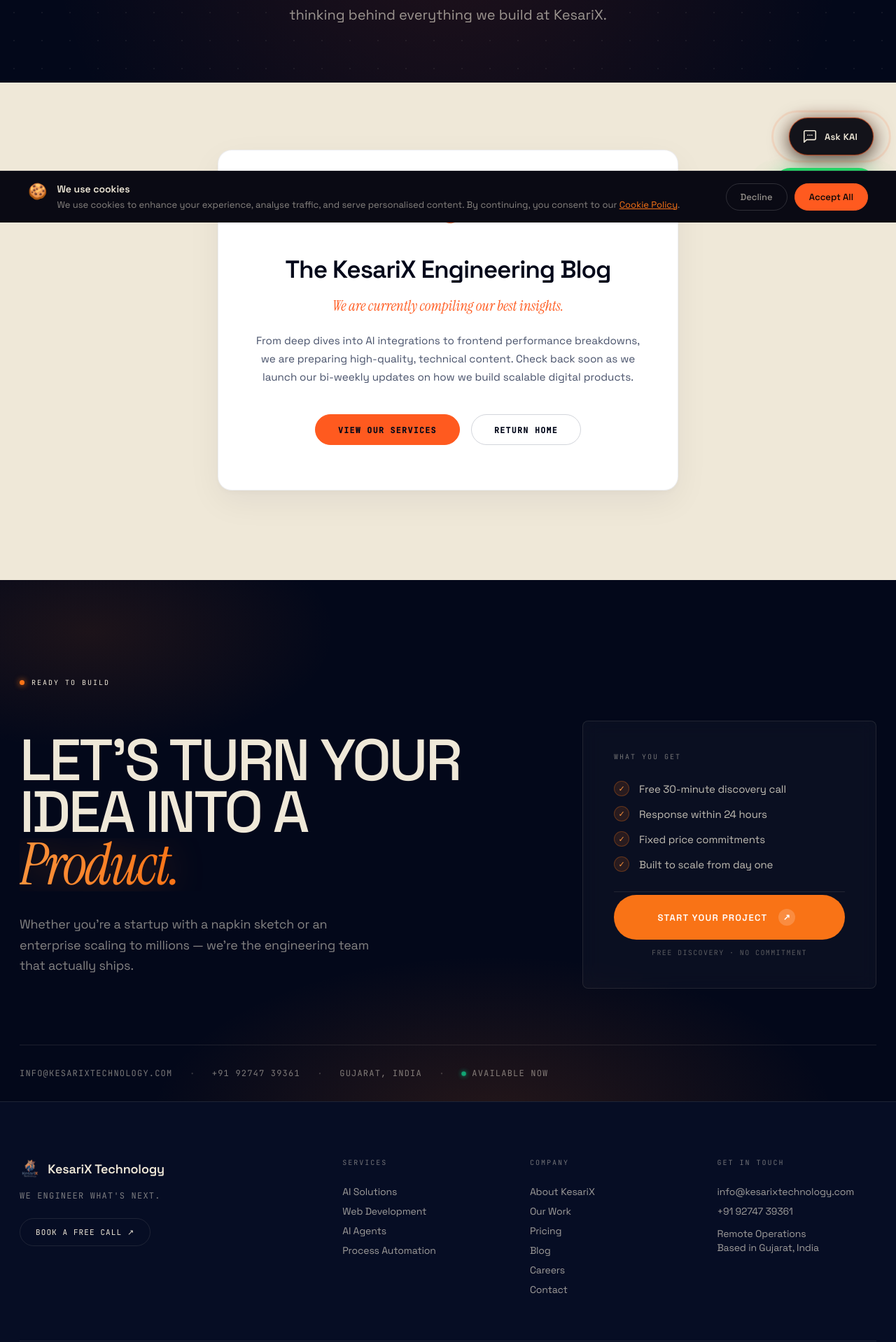
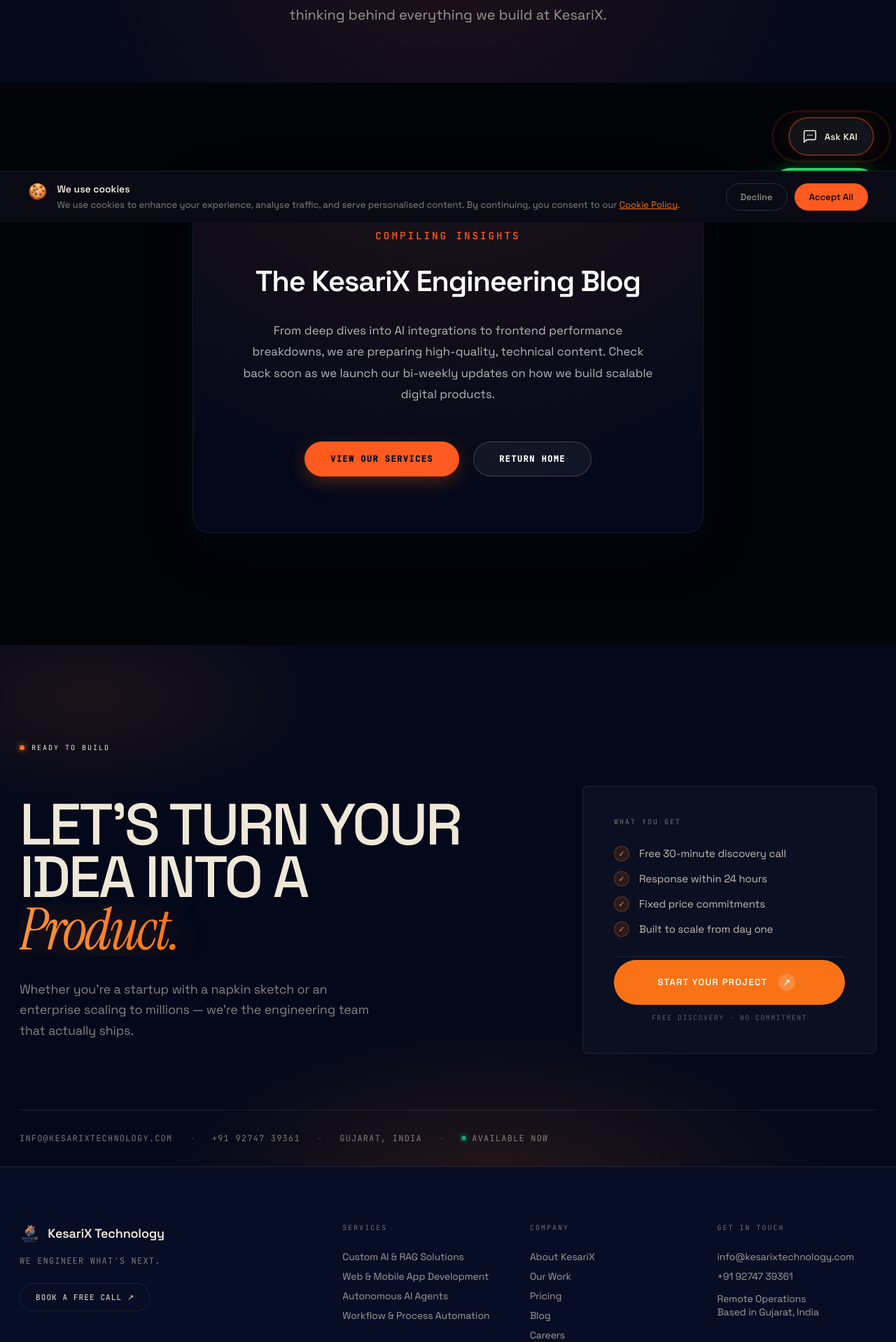
Before and after one commit to KesariX/KesariX-Technology, a React (Vite) app: page /blog in a window 1280 px wide. Shown: the part 482-2400 px from the top of the page at 70% size. Built offline with nearby package versions, Linux system fonts and the light colour scheme.

Commit message:
feat: complete service renaming, hide blog section, and update Our Work portfolio

```diff
--- a/src/components/Blog/Blog.css
+++ b/src/components/Blog/Blog.css
@@ -391,91 +391,99 @@
   }
 }
 
-/* ── Compiling State ── */
 .bl-compiling-section {
-  background: var(--bone);
-  padding: 6rem 5% 8rem;
+  background: var(--bg-void);
+  padding: 8rem 5% 10rem;
   display: flex;
   justify-content: center;
   align-items: center;
 }
 
 .bl-compiling-card {
-  max-width: 680px;
-  background: #ffffff;
-  border: 1px solid rgba(10, 23, 56, 0.07);
-  border-radius: 20px;
-  padding: 4rem 3rem;
+  max-width: 760px;
+  background: var(--ink-deep);
+  border: 1px solid rgba(255, 255, 255, 0.08);
+  border-radius: 24px;
+  padding: 5rem 4rem;
   text-align: center;
   box-shadow:
-    0 4px 6px rgba(10, 23, 56, 0.02),
-    0 16px 48px rgba(10, 23, 56, 0.06);
+    0 24px 80px rgba(10, 23, 56, 0.15),
+    inset 0 1px 0 rgba(255, 255, 255, 0.1);
   display: flex;
   flex-direction: column;
   align-items: center;
-  gap: 1.5rem;
+  gap: 1.8rem;
+  position: relative;
+  overflow: hidden;
   opacity: 0;
   visibility: hidden;
 }
 
-.bl-compiling-icon {
-  font-size: 2.5rem;
-  color: var(--saffron);
-  animation: spinSlow 8s linear infinite;
-  display: inline-block;
-  margin-bottom: 0.5rem;
-}
-
-@keyframes spinSlow {
-  from { transform: rotate(0deg); }
-  to { transform: rotate(360deg); }
+.bl-compiling-glow {
+  position: absolute;
+  top: -50%;
+  left: -50%;
+  width: 200%;
+  height: 200%;
+  background: radial-gradient(circle at 50% 0%, rgba(255, 107, 0, 0.15), transparent 60%);
+  pointer-events: none;
+  z-index: 0;
 }
 
 .bl-compiling-title {
-  font-size: 2.2rem;
+  font-size: 2.6rem;
   font-weight: 600;
-  color: var(--ink-deep);
+  color: #ffffff;
   margin: 0;
   letter-spacing: -0.03em;
+  position: relative;
+  z-index: 1;
 }
 
 .bl-compiling-sub {
-  font-family: var(--f-serif);
-  font-style: italic;
-  font-size: 1.3rem;
+  font-family: var(--f-mono);
+  font-size: 0.9rem;
+  text-transform: uppercase;
+  letter-spacing: 0.2em;
   color: var(--saffron);
-  font-weight: 400;
-  margin: -0.5rem 0 0 0;
+  font-weight: 500;
+  margin: 0;
+  position: relative;
+  z-index: 1;
 }
 
 .bl-compiling-text {
-  font-size: 0.95rem;
-  line-height: 1.7;
-  color: var(--ink);
-  opacity: 0.75;
+  font-size: 1.05rem;
+  line-height: 1.8;
+  color: rgba(255, 255, 255, 0.7);
   margin: 0;
-  max-width: 560px;
+  max-width: 600px;
+  position: relative;
+  z-index: 1;
 }
 
 .bl-compiling-ctas {
   display: flex;
-  gap: 1rem;
-  margin-top: 1rem;
+  gap: 1.25rem;
+  margin-top: 1.5rem;
   justify-content: center;
   width: 100%;
+  position: relative;
+  z-index: 1;
 }
 
 .bl-compiling-btn {
-  padding: 0.85rem 2rem;
+  padding: 1rem 2.25rem;
   border-radius: 999px;
   font-family: var(--f-mono);
-  font-size: 0.72rem;
+  font-size: 0.75rem;
   text-transform: uppercase;
   letter-spacing: 0.12em;
   font-weight: 600;
   text-decoration: none;
-  transition: background 0.25s, transform 0.25s, color 0.25s, border-color 0.25s;
+  transition: all 0.3s cubic-bezier(0.22, 1, 0.36, 1);
   cursor: pointer;
+  backdrop-filter: blur(10px);
 }
 
 .bl-compiling-btn:active {
@@ -486,46 +494,52 @@
   background: var(--saffron);
   color: var(--ink-deep);
   border: 1px solid var(--saffron);
+  box-shadow: 0 8px 24px rgba(255, 107, 0, 0.25);
 }
 
 .bl-compiling-btn--primary:hover {
-  background: var(--ink-deep);
-  color: var(--bone);
-  border-color: var(--ink-deep);
+  background: #ff8533;
+  border-color: #ff8533;
+  transform: translateY(-3px);
+  box-shadow: 0 12px 32px rgba(255, 107, 0, 0.35);
 }
 
 .bl-compiling-btn--secondary {
-  background: transparent;
-  color: var(--ink-deep);
-  border: 1px solid rgba(10, 23, 56, 0.18);
+  background: rgba(255, 255, 255, 0.05);
+  color: #ffffff;
+  border: 1px solid rgba(255, 255, 255, 0.2);
 }
 
 .bl-compiling-btn--secondary:hover {
-  border-color: var(--saffron);
-  color: var(--saffron);
+  background: rgba(255, 255, 255, 0.1);
+  border-color: rgba(255, 255, 255, 0.3);
+  transform: translateY(-3px);
 }
 
 @media (max-width: 720px) {
+  .bl-compiling-section {
+    padding: 6rem 5% 8rem;
+  }
   .bl-compiling-card {
-    padding: 3rem 1.5rem;
-    gap: 1.25rem;
+    padding: 4rem 2rem;
+    gap: 1.5rem;
   }
   .bl-compiling-title {
-    font-size: 1.8rem;
+    font-size: 2rem;
   }
   .bl-compiling-sub {
-    font-size: 1.15rem;
+    font-size: 0.8rem;
   }
   .bl-compiling-text {
-    font-size: 0.88rem;
+    font-size: 0.95rem;
   }
   .bl-compiling-ctas {
     flex-direction: column;
-    gap: 0.75rem;
+    gap: 1rem;
   }
   .bl-compiling-btn {
     width: 100%;
     text-align: center;
-    padding: 0.8rem 1rem;
+    padding: 1rem 1.5rem;
   }
 }
--- a/src/components/Blog/Blog.jsx
+++ b/src/components/Blog/Blog.jsx
@@ -163,10 +163,10 @@ export default function Blog() {
         </section>
       ) : (
         <section className="bl-compiling-section">
-          <div className="bl-compiling-card">
-            <span className="bl-compiling-icon" aria-hidden="true">◎</span>
+          <div className="bl-compiling-card bl-fade-up">
+            <div className="bl-compiling-glow"></div>
+            <h3 className="bl-compiling-sub">Compiling Insights</h3>
             <h2 className="bl-compiling-title">The KesariX Engineering Blog</h2>
-            <h3 className="bl-compiling-sub">We are currently compiling our best insights.</h3>
             <p className="bl-compiling-text">
               From deep dives into AI integrations to frontend performance breakdowns, we are preparing high-quality, technical content. Check back soon as we launch our bi-weekly updates on how we build scalable digital products.
             </p>
--- a/src/components/ChatBot/ChatBot.jsx
+++ b/src/components/ChatBot/ChatBot.jsx
@@ -11,13 +11,13 @@ const KNOWLEDGE = [
     quick: ['Our Services', 'Pricing', 'Get Started'],
   },
   {
-    patterns: ['service', 'offer', 'capabilities', 'build', 'neural', 'product engineering', 'agentic', 'workflow', 'what do'],
-    reply: 'We offer four specialized services:<br><br>🧠 <b>Neural Architecture</b> — Custom LLMs & RAG systems<br>⚙️ <b>Product Engineering</b> — React & Node.js platforms<br>🤖 <b>Agentic Systems</b> — Autonomous AI agents<br>🔄 <b>Workflow Engines</b> — Process automation<br><br>Which area interests you?',
-    quick: ['Agentic Systems', 'Neural Architecture', 'Pricing'],
+    patterns: ['service', 'offer', 'capabilities', 'build', 'custom ai', 'rag', 'web development', 'mobile development', 'app', 'agent', 'workflow', 'automation', 'what do'],
+    reply: 'We offer four specialized services:<br><br>🧠 <b>Custom AI & RAG Solutions</b> — Custom LLMs & knowledge bases<br>⚙️ <b>Web & Mobile App Development</b> — High-performance platforms<br>🤖 <b>Autonomous AI Agents</b> — Self-running digital workers<br>🔄 <b>Workflow & Process Automation</b> — Seamless tool integrations<br><br>Which area interests you?',
+    quick: ['AI Agents', 'AI & RAG Solutions', 'Pricing'],
   },
   {
-    patterns: ['agent', 'agentic', 'autonomous', 'chatbot', 'bot'],
-    reply: 'Our <b>Agentic Systems</b> service deploys intelligent agents that perceive, reason, and act within your ecosystem.<br><br>We build:<br>• Customer Support Bots<br>• Sales Intelligence Agents<br>• Knowledge Base Assistants<br>• E-commerce Concierges<br>• Custom multi-agent pipelines<br><br>Want to explore a specific use case?',
+    patterns: ['agent', 'agents', 'autonomous', 'chatbot', 'bot'],
+    reply: 'Our <b>Autonomous AI Agents</b> service deploys intelligent agents that perceive, reason, and act within your ecosystem.<br><br>We build:<br>• Customer Support Bots<br>• Sales Intelligence Agents<br>• Knowledge Base Assistants<br>• E-commerce Concierges<br>• Custom multi-agent pipelines<br><br>Want to explore a specific use case?',
     quick: ['Bot Types', 'Book a Call', 'Pricing'],
   },
   {
@@ -57,9 +57,9 @@ const FALLBACK_QUICK = ['Our Services', 'Pricing', 'Contact Us']
 
 const NAV_MAP = {
   'Our Services': '/#capabilities',
-  'Agentic Systems': '/service/agentic-systems',
-  'Neural Architecture': '/service/neural-architecture',
-  'Bot Types': '/service/agentic-systems',
+  'AI Agents': '/service/autonomous-ai-agents',
+  'AI & RAG Solutions': '/service/custom-ai-rag-solutions',
+  'Bot Types': '/service/autonomous-ai-agents',
   'View Pricing': '/pricing',
   'Pricing': '/pricing',
   'View Our Work': '/work',
--- a/src/components/Contact/Contact.jsx
+++ b/src/components/Contact/Contact.jsx
@@ -11,11 +11,11 @@ const CHECKLIST = [
 ]
 
 const FOOTER_SERVICES = [
-  { name: 'AI Solutions', link: '/service/neural-architecture' },
-  { name: 'Web Development', link: '/service/product-engineering' },
+  { name: 'Custom AI & RAG Solutions', link: '/service/custom-ai-rag-solutions' },
+  { name: 'Web & Mobile App Development', link: '/service/web-mobile-app-development' },
 
-  { name: 'AI Agents', link: '/service/agentic-systems' },
-  { name: 'Process Automation', link: '/service/workflow-engines' },
+  { name: 'Autonomous AI Agents', link: '/service/autonomous-ai-agents' },
+  { name: 'Workflow & Process Automation', link: '/service/workflow-process-automation' },
 ]
 const FOOTER_COMPANY = [
   { name: 'About KesariX', link: '/about' },
--- a/src/components/Nav/Nav.jsx
+++ b/src/components/Nav/Nav.jsx
@@ -70,11 +70,11 @@ export default function Nav() {
               Services <span className={`nav__arrow ${isServicesOpen ? 'nav__arrow--open' : ''}`}>▾</span>
             </button>
             <div className={`nav__submenu ${isServicesOpen ? 'nav__submenu--open' : ''}`}>
-              <a href="/service/neural-architecture" onClick={closeAll}>Neural Architecture</a>
-              <a href="/service/product-engineering" onClick={closeAll}>Product Engineering</a>
+              <a href="/service/custom-ai-rag-solutions" onClick={closeAll}>Custom AI & RAG Solutions</a>
+              <a href="/service/web-mobile-app-development" onClick={closeAll}>Web & Mobile App Development</a>
 
-              <a href="/service/agentic-systems" onClick={closeAll}>Agentic Systems</a>
-              <a href="/service/workflow-engines" onClick={closeAll}>Workflow Engines</a>
+              <a href="/service/autonomous-ai-agents" onClick={closeAll}>Autonomous AI Agents</a>
+              <a href="/service/workflow-process-automation" onClick={closeAll}>Workflow & Process Automation</a>
             </div>
           </div>
           <a href="/work">Our Work</a>
@@ -113,11 +113,11 @@ export default function Nav() {
           <div className="nav__drawer-sections">
             <div className="nav__drawer-section">
               <div className="nav__drawer-label">Services</div>
-              <a href="/service/neural-architecture" onClick={closeMobile}>Neural Architecture</a>
-              <a href="/service/product-engineering" onClick={closeMobile}>Product Engineering</a>
+              <a href="/service/custom-ai-rag-solutions" onClick={closeMobile}>Custom AI & RAG Solutions</a>
+              <a href="/service/web-mobile-app-development" onClick={closeMobile}>Web & Mobile App Development</a>
 
-              <a href="/service/agentic-systems" onClick={closeMobile}>Agentic Systems</a>
-              <a href="/service/workflow-engines" onClick={closeMobile}>Workflow Engines</a>
+              <a href="/service/autonomous-ai-agents" onClick={closeMobile}>Autonomous AI Agents</a>
+              <a href="/service/workflow-process-automation" onClick={closeMobile}>Workflow & Process Automation</a>
             </div>
             <div className="nav__drawer-section">
               <div className="nav__drawer-label">Company</div>
--- a/src/components/OurWork/OurWork.jsx
+++ b/src/components/OurWork/OurWork.jsx
@@ -14,9 +14,9 @@ const PROJECTS = [
       { value: '500+', label: 'Calls / Day' },
       { value: '<1s', label: 'Response Time' },
     ],
-    image: 'https://images.unsplash.com/photo-1485827404703-89b55fcc595e?auto=format&fit=crop&q=80&w=1200',
-    link: '/#contact',
-    ctaText: 'View Case Study ↗',
+    image: '/our work/ai_voice_bot_automation.png',
+    link: '/contact',
+    ctaText: 'Inquire Now ↗',
   },
   {
     id: 2,
@@ -156,9 +156,9 @@ export default function OurWork() {
   return (
     <div className="ow-page" ref={pageRef}>
       <SEO
-        title="Our Work & Case Studies | Portfolio"
+        title="Our Work & Portfolio | KesariX"
         description="Explore our portfolio of AI automation, enterprise web development, and digital transformation projects delivered globally."
-        keywords="Web Development Portfolio, AI Development Case Studies, Software Company Portfolio, Best Web Development Company, Custom Software Development"
+        keywords="Web Development Portfolio, AI Development Portfolio, Software Company Portfolio, Best Web Development Company, Custom Software Development"
         canonicalUrl="/work"
       />
 
@@ -174,7 +174,7 @@ export default function OurWork() {
           </div>
           <span className="ow-eyebrow">
             <span className="ow-eyebrow-dot"></span>
-            Case Studies
+            Selected Works
           </span>
           <h1 className="ow-hero-title">
             We Let The <br />
@@ -184,14 +184,14 @@ export default function OurWork() {
             We build real-world AI systems and high-performance websites — from voice automation to conversion-focused platforms.
           </p>
           <div className="ow-hero-ctas">
-            <a href="/#contact" className="ow-cta ow-cta--primary">Start a Project ↗</a>
+            <a href="/contact" className="ow-cta ow-cta--primary">Start a Project ↗</a>
             <a href="https://projects.kesarixtechnology.com/" target="_blank" rel="noopener noreferrer" className="ow-cta ow-cta--secondary">View All Work ↗</a>
           </div>
         </div>
       </section>
 
-      {/* ── CASE STUDIES ── */}
-      <section className="ow-section ow-cases ow-dark" id="case-studies">
+      {/* ── PORTFOLIO ── */}
+      <section className="ow-section ow-cases ow-dark" id="portfolio">
         <div className="ow-cases__bg-dots"></div>
 
         {/* Section header */}
@@ -203,7 +203,7 @@ export default function OurWork() {
             </span>
           </h2>
           <p className="ow-section-desc">
-            Every case study below is a production system shipped to real clients — measured by real outcomes.
+            Every project below is a production system shipped to real clients — measured by tangible business outcomes.
           </p>
         </div>
 
@@ -246,7 +246,7 @@ export default function OurWork() {
                   <div className="ow-card__overlay"></div>
                   <span className="ow-card__tag">{project.category}</span>
                   <a href={project.link} target={project.previewUrl ? "_blank" : "_self"} rel={project.previewUrl ? "noopener noreferrer" : ""} className="ow-card__cta">
-                    {project.ctaText || 'View Case Study ↗'}
+                    {project.ctaText || 'View Project ↗'}
                   </a>
                   {project.previewUrl && (
                     <a href={project.link} target="_blank" rel="noopener noreferrer" style={{ position: 'absolute', top: 0, left: 0, width: '100%', height: '100%', zIndex: 1 }} aria-label={`Visit ${project.title}`}></a>
@@ -268,8 +268,8 @@ export default function OurWork() {
             ))
           ) : (
             <div className="ow-empty">
-              <span className="ow-empty__icon">◎</span>
-              <p>No case studies in this category yet — more coming soon.</p>
+              <div className="ow-empty__glow"></div>
+              <p className="ow-empty__text">No projects in this category yet — more coming soon.</p>
             </div>
           )}
         </div>
--- a/src/components/Services/AutonomousAiAgents.jsx
+++ b/src/components/Services/AutonomousAiAgents.jsx
@@ -1,7 +1,7 @@
 import { useRef, useLayoutEffect } from 'react'
 import gsap from 'gsap'
 import ScrollTrigger from 'gsap/ScrollTrigger'
-import './AgenticSystems.css'
+import './AutonomousAiAgents.css'
 import SEO from '../SEO/SEO'
 
 const BOT_TYPES = [
@@ -79,12 +79,12 @@ const AS_FAQS = [
 const AS_BREADCRUMBS = [
   { name: 'Home', url: '/' },
   { name: 'Services', url: '/#capabilities' },
-  { name: 'Agentic Systems & AI Automation', url: '/service/agentic-systems' },
+  { name: 'Autonomous AI Agents', url: '/service/autonomous-ai-agents' },
 ]
 
 const AS_RATING = { ratingValue: '4.9', reviewCount: '35', bestRating: '5' }
 
-export default function AgenticSystems() {
+export default function AutonomousAiAgents() {
   const sectionRef = useRef(null)
 
   useLayoutEffect(() => {
@@ -146,7 +146,7 @@ export default function AgenticSystems() {
         title="AI Agent Development Company India — Custom Autonomous AI Systems"
         description="KesariX Technology builds production AI agents that handle customer support, sales follow-up, lead qualification, HR automation, and complex multi-step workflows 24/7. Custom AI agent development using LangGraph, CrewAI, n8n, and OpenAI."
         keywords="AI Agent Development India, Custom AI Agents, AI Automation Agency India, Agentic Systems, LangGraph Development, CrewAI Development, n8n Automation, Make Automation, Zapier Integration, CRM Automation AI, Sales AI Agent, Customer Support AI, WhatsApp AI Bot, Multi-Agent System, Autonomous AI Workflow, AI Chatbot Development India, Workflow Automation India"
-        canonicalUrl="/service/agentic-systems"
+        canonicalUrl="/service/autonomous-ai-agents"
         isServicePage={true}
         breadcrumbs={AS_BREADCRUMBS}
         faqs={AS_FAQS}
@@ -163,11 +163,11 @@ export default function AgenticSystems() {
             <span className="as-hero__breadcrumb-sep">/</span>
             <a href="/#capabilities">Services</a>
             <span className="as-hero__breadcrumb-sep">/</span>
-            <span>Agentic Systems</span>
+            <span>Autonomous AI Agents</span>
           </div>
           <span className="as-eyebrow">
             <span className="as-eyebrow-dot"></span>
-            Agentic Systems
+            Autonomous AI Agents
           </span>
           <h1 className="as-hero-title">
             Autonomous <br /> <em className="as-italic">Workflows.</em>
--- a/src/components/Services/WebMobileAppDevelopment.jsx
+++ b/src/components/Services/WebMobileAppDevelopment.jsx
@@ -1,7 +1,7 @@
 import { useRef, useLayoutEffect } from 'react'
 import gsap from 'gsap'
 import ScrollTrigger from 'gsap/ScrollTrigger'
-import './ProductEngineering.css'
+import './WebMobileAppDevelopment.css'
 import SEO from '../SEO/SEO'
 
 const PE_FAQS = [
@@ -34,12 +34,12 @@ const PE_FAQS = [
 const PE_BREADCRUMBS = [
   { name: 'Home', url: '/' },
   { name: 'Services', url: '/#capabilities' },
-  { name: 'Product Engineering', url: '/service/product-engineering' },
+  { name: 'Web & Mobile App Development', url: '/service/web-mobile-app-development' },
 ]
 
 const PE_RATING = { ratingValue: '4.9', reviewCount: '42', bestRating: '5' }
 
-export default function ProductEngineering() {
+export default function WebMobileAppDevelopment() {
   const sectionRef = useRef(null)
 
   useLayoutEffect(() => {
@@ -97,7 +97,7 @@ export default function ProductEngineering() {
         title="Web Development & Product Engineering Company India"
         description="KesariX Technology builds scalable React, Next.js, and Node.js web platforms, iOS & Android mobile apps, SaaS products, CRM/ERP systems, and enterprise APIs. End-to-end product engineering from concept to production."
         keywords="Web Development Company India, React Development Company, Next.js Development, Full Stack Development India, MERN Stack Development, Node.js Development, Mobile App Development India, Flutter Development, React Native Development, SaaS Development India, CRM Development, ERP Development, Custom Software Development Gujarat, Web Developers Surat, Web Developers Ahmedabad, Web Developers Vadodara, Software Agency Rajkot, Enterprise Web Development"
-        canonicalUrl="/service/product-engineering"
+        canonicalUrl="/service/web-mobile-app-development"
         isServicePage={true}
         breadcrumbs={PE_BREADCRUMBS}
         faqs={PE_FAQS}
@@ -114,11 +114,11 @@ export default function ProductEngineering() {
             <span className="pe-hero__breadcrumb-sep">/</span>
             <a href="/#capabilities">Services</a>
             <span className="pe-hero__breadcrumb-sep">/</span>
-            <span>Product Engineering</span>
+            <span>Web & Mobile App Development</span>
           </div>
           <span className="pe-eyebrow">
             <span className="pe-eyebrow-dot"></span>
-            Product Engineering
+            Web & Mobile App Development
           </span>
           <h1 className="pe-hero-title">
             Products <br /> <em className="pe-italic">Built to Scale.</em>
--- a/src/components/Services/WorkflowProcessAutomation.jsx
+++ b/src/components/Services/WorkflowProcessAutomation.jsx
@@ -1,7 +1,7 @@
 import { useRef, useLayoutEffect } from 'react'
 import gsap from 'gsap'
 import ScrollTrigger from 'gsap/ScrollTrigger'
-import './WorkflowEngines.css'
+import './WorkflowProcessAutomation.css'
 import SEO from '../SEO/SEO'
 
 const WE_FAQS = [
@@ -34,12 +34,12 @@ const WE_FAQS = [
 const WE_BREADCRUMBS = [
   { name: 'Home', url: '/' },
   { name: 'Services', url: '/#capabilities' },
-  { name: 'Workflow Automation & Business Process Engineering', url: '/service/workflow-engines' },
+  { name: 'Workflow & Process Automation', url: '/service/workflow-process-automation' },
 ]
 
 const WE_RATING = { ratingValue: '4.8', reviewCount: '31', bestRating: '5' }
 
-export default function WorkflowEngines() {
+export default function WorkflowProcessAutomation() {
   const sectionRef = useRef(null)
 
   useLayoutEffect(() => {
@@ -101,7 +101,7 @@ export default function WorkflowEngines() {
         title="Workflow Automation & Business Process Engineering India"
         description="KesariX Technology builds scalable workflow automation systems—n8n automation, Make (Integromat), Zapier, custom event-driven microservices, and AI-powered process orchestration. Eliminate repetitive tasks and accelerate your business."
         keywords="Workflow Automation India, Business Process Automation, n8n Automation Agency, Make Integromat Development, Zapier Integration India, AI Workflow Automation, Business Automation Company India, Process Orchestration, Event-Driven Architecture, CRM Automation, Lead Automation, Email Automation, WhatsApp Automation, Digital Transformation India, Distributed Systems, Enterprise Automation"
-        canonicalUrl="/service/workflow-engines"
+        canonicalUrl="/service/workflow-process-automation"
         isServicePage={true}
         breadcrumbs={WE_BREADCRUMBS}
         faqs={WE_FAQS}
@@ -118,11 +118,11 @@ export default function WorkflowEngines() {
             <span className="we-hero__breadcrumb-sep">/</span>
             <a href="/#capabilities">Services</a>
             <span className="we-hero__breadcrumb-sep">/</span>
-            <span>Workflow Engines</span>
+            <span>Workflow & Process Automation</span>
           </div>
           <span className="we-eyebrow">
             <span className="we-eyebrow-dot"></span>
-            Workflow Engines
+            Workflow & Process Automation
           </span>
           <h1 className="we-hero-title">
             Process <br /> <em className="we-italic">Automation.</em>
```
Also changed, not shown: src/App.jsx (+9 -10 lines), src/components/OurWork/OurWork.css (+31 -9 lines), public/our work/ai_voice_bot_automation.png (added).
